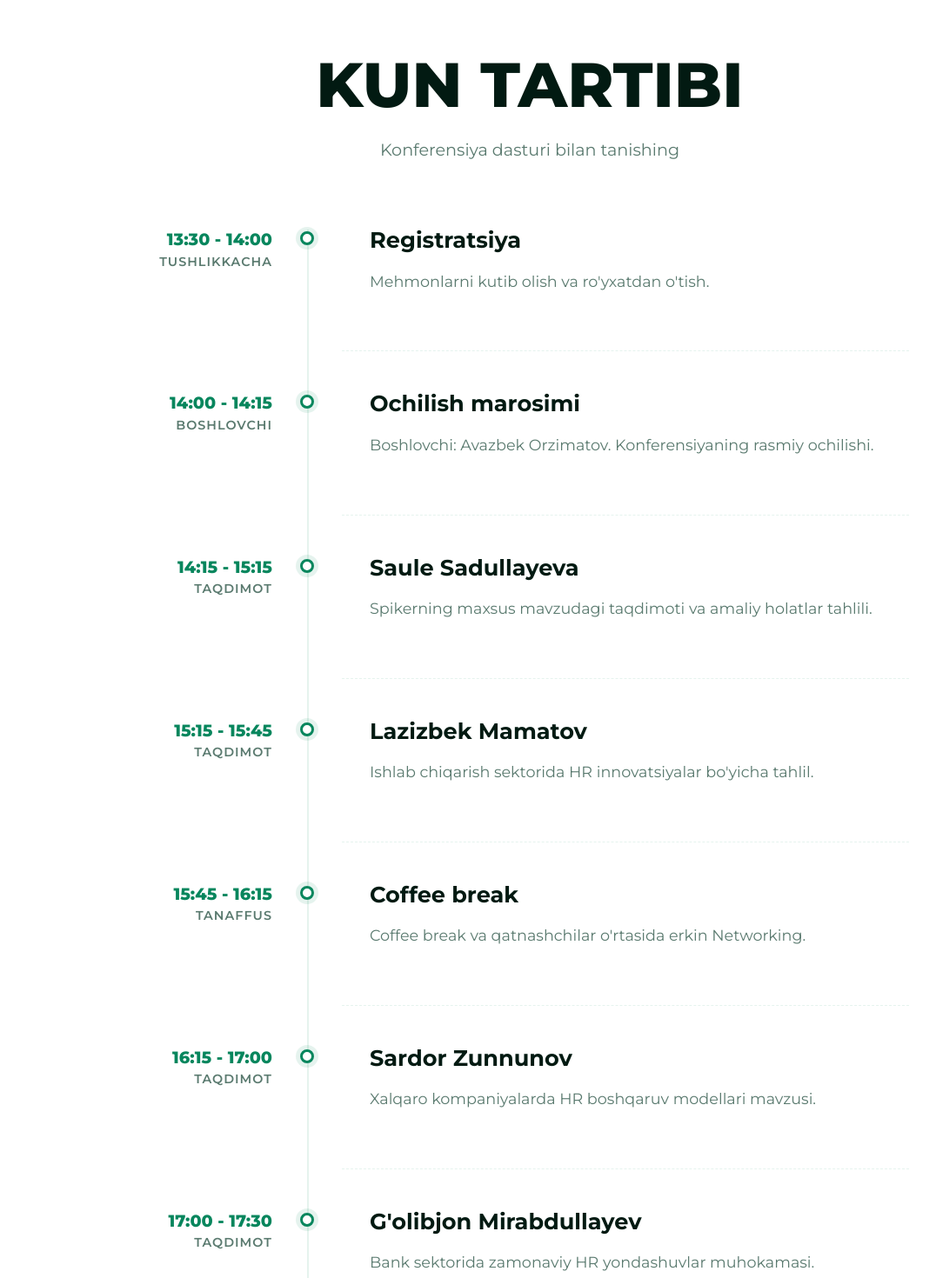
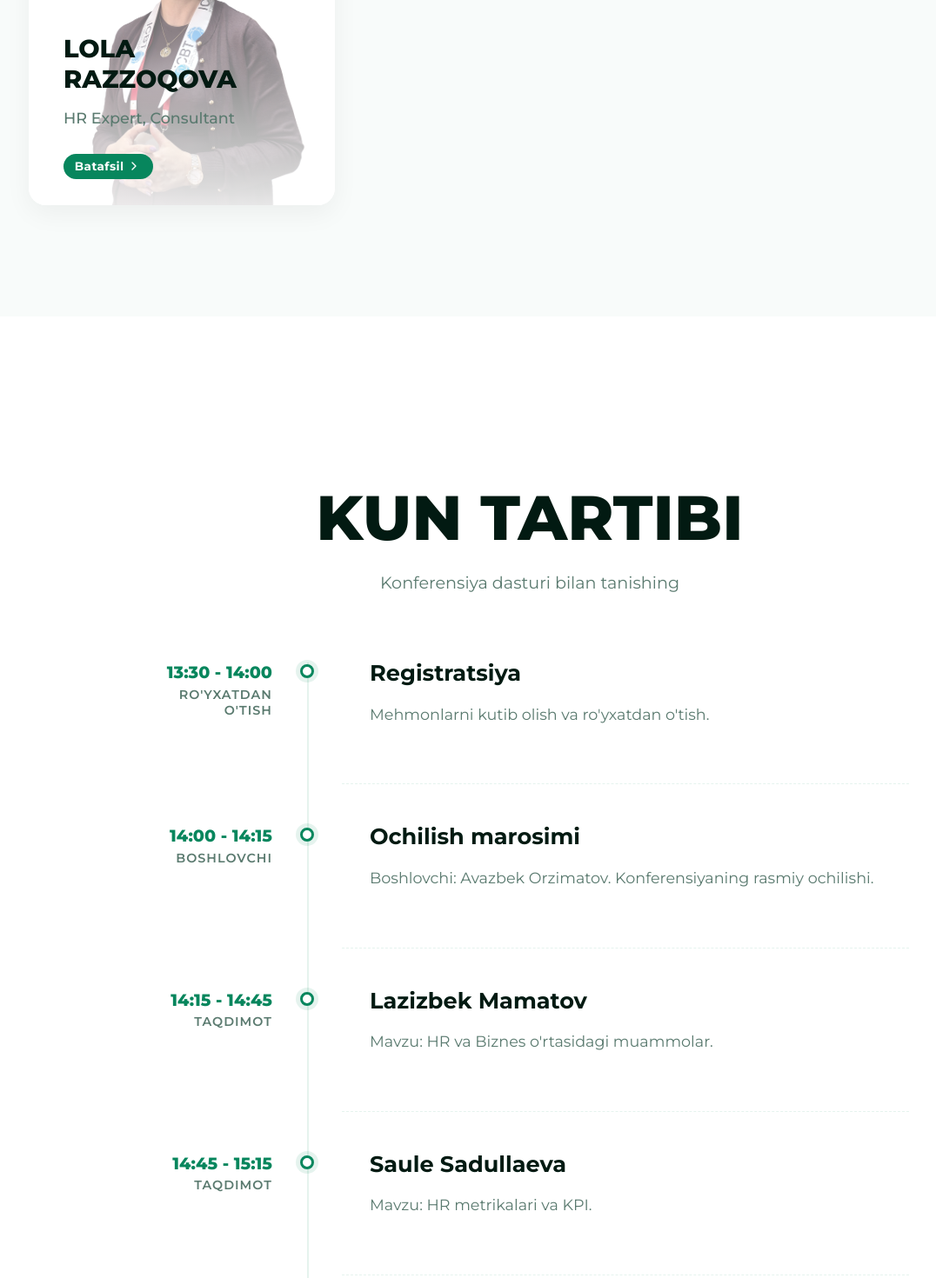
Before and after one commit to bnutfilloyev/hrla-website, a Next.js app: page / in a window 1280 px wide. Shown: the part 5080-6550 px from the top of the page at 87% size, without its empty margins (31-1107 px from the left). Built offline with nearby package versions, Linux system fonts and the light colour scheme.

Commit message:
content: update agenda schedule and add Lola Razzoqova as speaker
Co-Authored-By: Claude Sonnet 4.6 <noreply@anthropic.com>

```diff
--- a/src/components/Program.jsx
+++ b/src/components/Program.jsx
@@ -3,14 +3,15 @@ import { motion } from 'framer-motion';
 import styles from './Program.module.css';
 
 const schedule = [
-  { time: '13:30 - 14:00', label: 'Tushlikkacha', event: 'Registratsiya', details: 'Mehmonlarni kutib olish va ro\'yxatdan o\'tish.' },
+  { time: '13:30 - 14:00', label: 'Ro\'yxatdan o\'tish', event: 'Registratsiya', details: 'Mehmonlarni kutib olish va ro\'yxatdan o\'tish.' },
   { time: '14:00 - 14:15', label: 'Boshlovchi', event: 'Ochilish marosimi', details: 'Boshlovchi: Avazbek Orzimatov. Konferensiyaning rasmiy ochilishi.' },
-  { time: '14:15 - 15:15', label: 'Taqdimot', event: 'Saule Sadullayeva', details: 'Spikerning maxsus mavzudagi taqdimoti va amaliy holatlar tahlili.' },
-  { time: '15:15 - 15:45', label: 'Taqdimot', event: 'Lazizbek Mamatov', details: 'Ishlab chiqarish sektorida HR innovatsiyalar bo\'yicha tahlil.' },
+  { time: '14:15 - 14:45', label: 'Taqdimot', event: 'Lazizbek Mamatov', details: 'Mavzu: HR va Biznes o\'rtasidagi muammolar.' },
+  { time: '14:45 - 15:15', label: 'Taqdimot', event: 'Saule Sadullaeva', details: 'Mavzu: HR metrikalari va KPI.' },
+  { time: '15:15 - 15:45', label: 'Taqdimot', event: 'G\'olibjon Mirabdullayev', details: 'Mavzu: Xodimlarni boshqarishda kompetensiyaga asoslangan yondashuv.' },
   { time: '15:45 - 16:15', label: 'Tanaffus', event: 'Coffee break', details: 'Coffee break va qatnashchilar o\'rtasida erkin Networking.' },
-  { time: '16:15 - 17:00', label: 'Taqdimot', event: 'Sardor Zunnunov', details: 'Xalqaro kompaniyalarda HR boshqaruv modellari mavzusi.' },
-  { time: '17:00 - 17:30', label: 'Taqdimot', event: 'G\'olibjon Mirabdullayev', details: 'Bank sektorida zamonaviy HR yondashuvlar muhokamasi.' },
-  { time: '17:30 - 18:00', label: 'Taqdimot', event: 'Asrorjon Azimov', details: 'Xodimlar rivojlanishi va performance management usullari.' },
+  { time: '16:15 - 16:45', label: 'Taqdimot', event: 'Lola Razzoqova', details: 'Mavzu: HR managment va xodimlarni boshqarish.' },
+  { time: '16:45 - 17:15', label: 'Taqdimot', event: 'Asrorjon Azimov', details: 'Mavzu: Tarmoqli kompaniya filiallari uchun HR tizimini joriy etish: transformatsiya jarayonida rahbariyat va jamoa o\'rtasidagi o\'zgarishlarni samarali boshqarish.' },
+  { time: '17:15 - 18:00', label: 'Taqdimot', event: 'Sardor Zunnunov', details: 'Mavzu: O\'zbekistonda va chet elda (rivojlangan mamlakatlarda) HR va xodimlar o\'rtasidagi farq.' },
   { time: '18:00 - 19:00', label: 'Kechki muhokama', event: 'Panel diskussiya', details: 'Barcha spikerlar ishtirokida ochiq muhokama va savol-javoblar sessiyasi.' }
 ];
 
--- a/src/components/Speakers.jsx
+++ b/src/components/Speakers.jsx
@@ -52,6 +52,14 @@ const speakers = [
     topic: 'HR metrikalari va KPI',
     bio: "Ish tajribasi: Unitel(Beeline), Lukoil, Ipoteka-Bank, Asakabank, Tenge Bank, TMK. Xodimlar boshqaruvi va korporativ madaniyat shakllantirishda yetakchilik qiladi.",
     social: { linkedin: 'https://www.linkedin.com/in/saule-sadullaeva-44a935bb' }
+  },
+  {
+    name: 'Lola Razzoqova',
+    role: 'HR Expert, Consultant',
+    img: '/speakers/Lola-Razzoqova.jpg',
+    topic: 'HR managment va xodimlarni boshqarish',
+    bio: "HR sohasida keng tajribaga ega mutaxassis va konsultant.",
+    social: {}
   }
 ];
 
```
Also changed, not shown: public/speakers/Lola-Razzoqova.jpg (added).
